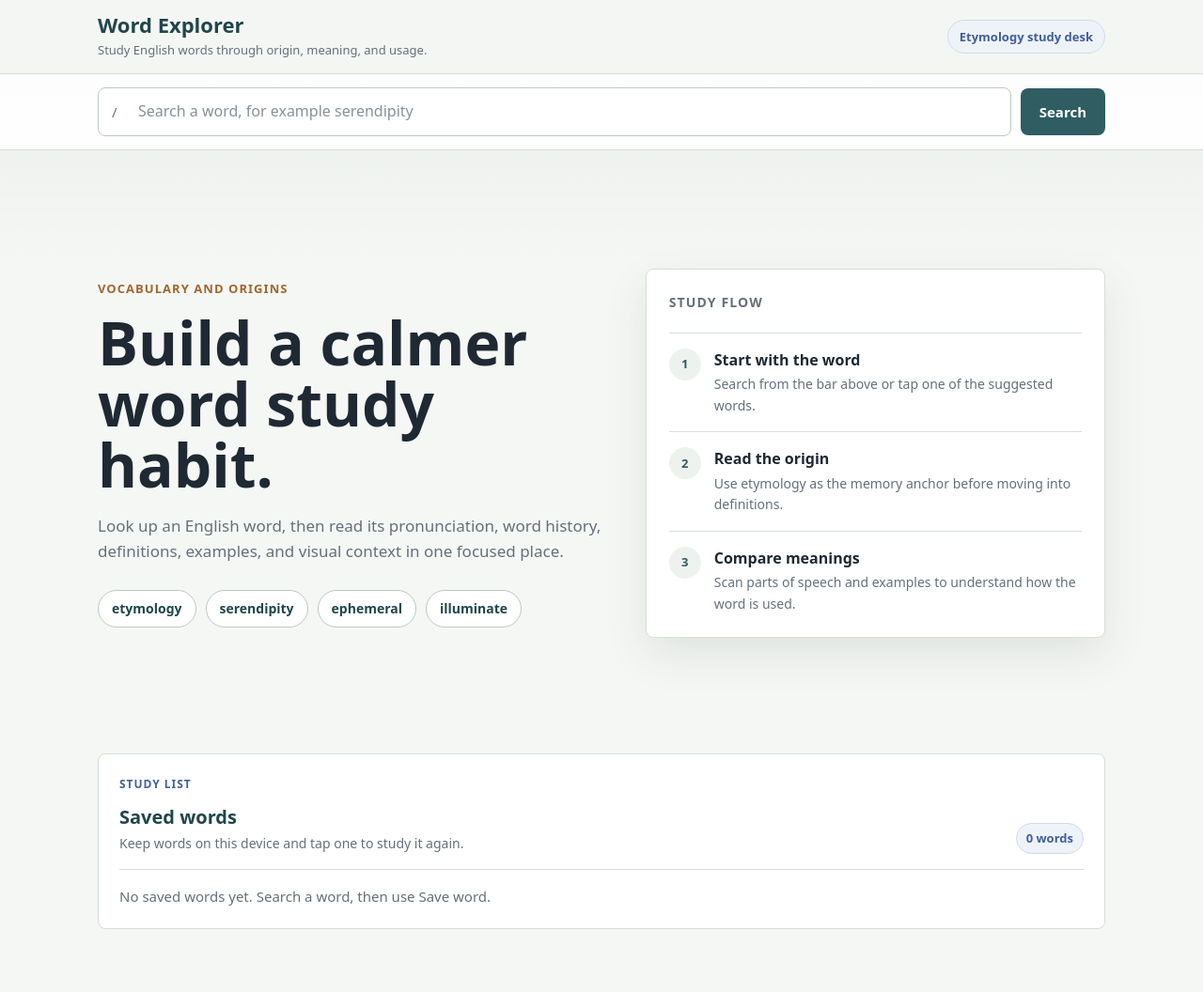
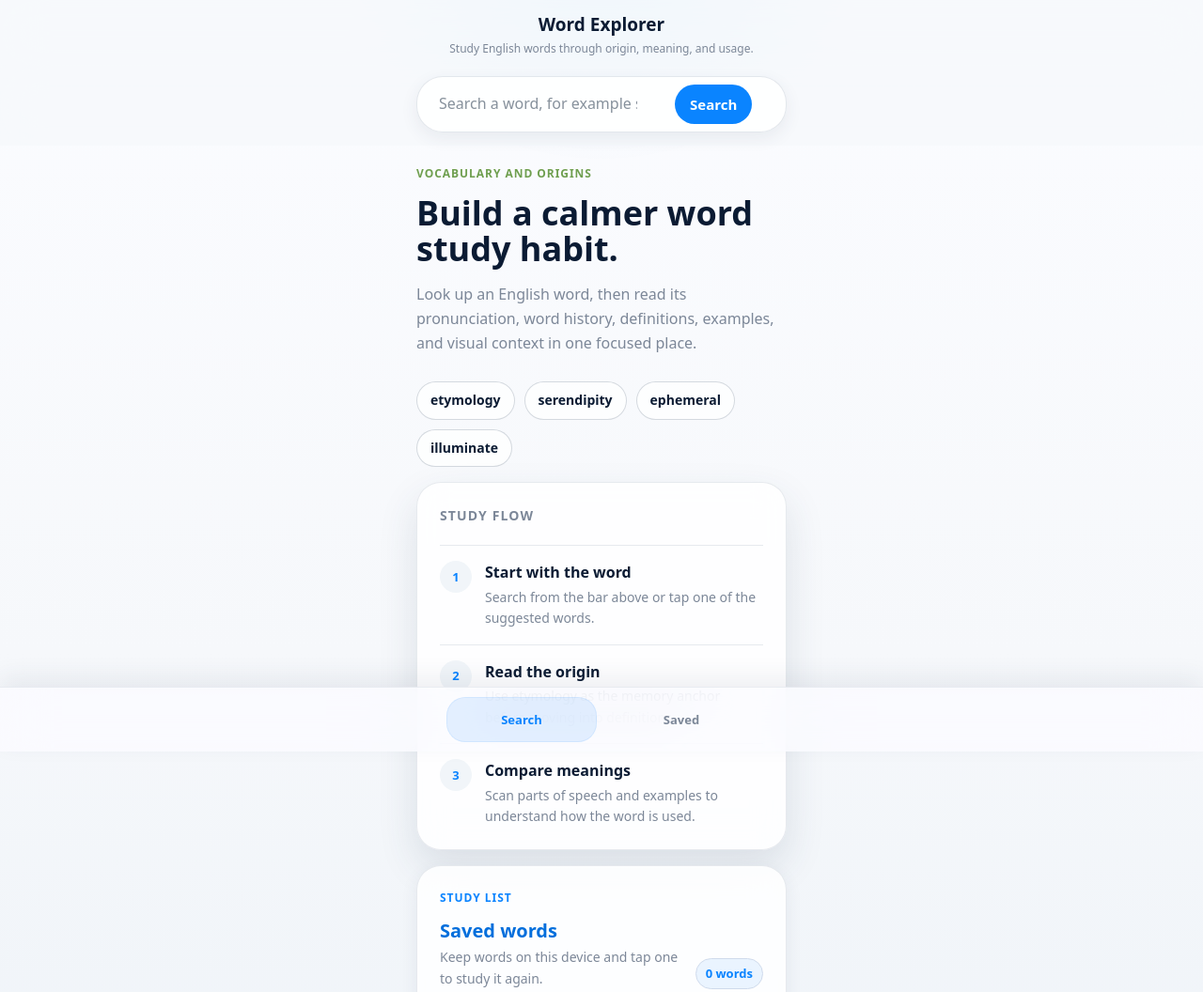
Before and after one commit to yukiakatsuka/vocab-etymology, a plain HTML site: page index.html in a window 1280 px wide. Shown: the top 1056 px of the page at 94% size. Before the commit the page ends 1031 px from the top, so only its background shows below. Drawn offline with Linux system fonts and the light colour scheme.

Commit message:
Refine iOS-style study dashboard

```diff
--- a/index.html
+++ b/index.html
@@ -21,23 +21,25 @@
 
     :root {
       color-scheme: light;
-      --bg: #f5f7f4;
-      --surface: #ffffff;
-      --surface-muted: #edf2ee;
-      --surface-blue: #eef3f8;
-      --text: #1f2933;
-      --text-muted: #64707d;
-      --border: #d7ded8;
-      --border-strong: #bdc9c0;
-      --accent: #2f5d62;
-      --accent-strong: #21464a;
-      --accent-blue: #425f9c;
-      --accent-gold: #a1662f;
+      --bg: #f6f8fb;
+      --surface: rgba(255, 255, 255, 0.86);
+      --surface-solid: #ffffff;
+      --surface-muted: #f1f5f9;
+      --surface-blue: #eaf4ff;
+      --text: #0b1b33;
+      --text-muted: #7c8798;
+      --border: rgba(145, 158, 177, 0.22);
+      --border-strong: rgba(125, 139, 157, 0.32);
+      --accent: #0a84ff;
+      --accent-strong: #006edc;
+      --accent-blue: #0a84ff;
+      --accent-gold: #6f9f4f;
       --danger: #b42318;
       --danger-bg: #fff1f0;
-      --shadow: 0 18px 45px rgba(41, 54, 48, 0.10);
-      --radius: 8px;
-      --content: 1120px;
+      --shadow: 0 18px 42px rgba(46, 67, 94, 0.13);
+      --soft-shadow: 0 6px 18px rgba(46, 67, 94, 0.08);
+      --radius: 22px;
+      --content: 430px;
     }
 
     html { min-height: 100%; background: var(--bg); }
@@ -47,7 +49,8 @@
       min-height: 100%;
       font-family: ui-sans-serif, system-ui, -apple-system, BlinkMacSystemFont, "Segoe UI", "Hiragino Sans", sans-serif;
       background:
-        linear-gradient(180deg, rgba(47, 93, 98, 0.07), transparent 280px),
+        radial-gradient(circle at 50% -10%, rgba(10, 132, 255, 0.12), transparent 300px),
+        linear-gradient(180deg, #fbfcff 0%, #f6f8fb 55%, #eef3f8 100%),
         var(--bg);
       color: var(--text);
       line-height: 1.6;
@@ -68,9 +71,9 @@
     }
 
     header {
-      border-bottom: 1px solid var(--border);
-      background: rgba(245, 247, 244, 0.92);
-      backdrop-filter: blur(14px);
+      background: rgba(246, 248, 251, 0.74);
+      backdrop-filter: blur(22px) saturate(1.6);
+      -webkit-backdrop-filter: blur(22px) saturate(1.6);
       position: sticky;
       top: 0;
       z-index: 100;
@@ -79,12 +82,12 @@
     .header-inner {
       max-width: var(--content);
       margin: 0 auto;
-      min-height: 76px;
-      padding: max(14px, env(safe-area-inset-top)) 24px 14px;
+      min-height: 70px;
+      padding: max(16px, env(safe-area-inset-top)) 18px 10px;
       display: flex;
       align-items: center;
-      justify-content: space-between;
-      gap: 18px;
+      justify-content: center;
+      gap: 12px;
     }
 
     .brand {
@@ -92,20 +95,23 @@
     }
 
     .header-title {
-      font-size: 22px;
+      font-size: 19px;
       font-weight: 760;
       letter-spacing: 0;
-      color: var(--accent-strong);
+      color: var(--text);
       line-height: 1.15;
+      text-align: center;
     }
 
     .header-sub {
-      font-size: 13px;
+      font-size: 12px;
       color: var(--text-muted);
       margin-top: 4px;
+      text-align: center;
     }
 
     .header-badge {
+      display: none;
       color: var(--accent-blue);
       background: var(--surface-blue);
       border: 1px solid #cfdaeb;
@@ -117,24 +123,29 @@
     }
 
     #search-bar {
-      border-bottom: 1px solid var(--border);
-      background: rgba(255, 255, 255, 0.88);
+      background: rgba(246, 248, 251, 0.74);
+      backdrop-filter: blur(22px) saturate(1.6);
+      -webkit-backdrop-filter: blur(22px) saturate(1.6);
       position: sticky;
-      top: 76px;
+      top: 70px;
       z-index: 90;
     }
 
     .search-shell {
       max-width: var(--content);
       margin: 0 auto;
-      padding: 14px 24px;
+      padding: 10px 18px 14px;
     }
 
     #search-form {
-      display: grid;
-      grid-template-columns: 1fr auto;
+      display: flex;
       gap: 10px;
       align-items: center;
+      border-radius: 28px;
+      padding: 7px;
+      background: rgba(255, 255, 255, 0.88);
+      border: 1px solid rgba(174, 184, 198, 0.34);
+      box-shadow: var(--soft-shadow);
     }
 
     .search-field {
@@ -143,25 +154,18 @@
     }
 
     .search-icon {
-      position: absolute;
-      left: 15px;
-      top: 50%;
-      transform: translateY(-50%);
-      color: var(--text-muted);
-      font-size: 15px;
-      line-height: 1;
-      pointer-events: none;
+      display: none;
     }
 
     #search-input {
       width: 100%;
-      min-height: 50px;
+      min-height: 42px;
       font-size: 16px;
-      background: var(--surface);
+      background: transparent;
       color: var(--text);
-      border: 1px solid var(--border-strong);
-      border-radius: var(--radius);
-      padding: 12px 16px 12px 42px;
+      border: 0;
+      border-radius: 22px;
+      padding: 9px 10px 9px 16px;
       outline: none;
       -webkit-appearance: none;
       transition: border-color 0.15s ease, box-shadow 0.15s ease;
@@ -170,8 +174,7 @@
     #search-input::placeholder { color: #87919c; }
 
     #search-input:focus {
-      border-color: var(--accent);
-      box-shadow: 0 0 0 4px rgba(47, 93, 98, 0.13);
+      box-shadow: none;
     }
 
     #search-input::-webkit-search-cancel-button {
@@ -184,10 +187,10 @@
     }
 
     #search-btn {
-      min-height: 50px;
+      min-height: 42px;
       border: 0;
-      border-radius: var(--radius);
-      padding: 0 20px;
+      border-radius: 22px;
+      padding: 0 16px;
       background: var(--accent);
       color: #fff;
       font-size: 15px;
@@ -202,15 +205,13 @@
     #content {
       max-width: var(--content);
       margin: 0 auto;
-      padding: 28px 24px calc(env(safe-area-inset-bottom, 0px) + 42px);
+      padding: 20px 18px calc(env(safe-area-inset-bottom, 0px) + 104px);
     }
 
     #empty-state {
-      min-height: calc(100vh - 210px);
       display: grid;
-      grid-template-columns: minmax(0, 1.05fr) minmax(280px, 0.95fr);
-      gap: 42px;
-      align-items: center;
+      gap: 16px;
+      align-items: start;
     }
 
     .empty-copy {
@@ -219,7 +220,7 @@
 
     .kicker {
       color: var(--accent-gold);
-      font-size: 13px;
+      font-size: 12px;
       font-weight: 760;
       letter-spacing: 0.08em;
       text-transform: uppercase;
@@ -228,16 +229,16 @@
 
     .empty-title {
       color: var(--text);
-      font-size: clamp(2.25rem, 5vw, 4.4rem);
-      line-height: 1.02;
-      font-weight: 780;
+      font-size: 36px;
+      line-height: 1.05;
+      font-weight: 790;
       letter-spacing: 0;
       margin: 0 0 18px;
     }
 
     .empty-desc {
       color: var(--text-muted);
-      font-size: 17px;
+      font-size: 16px;
       max-width: 560px;
       margin: 0;
     }
@@ -252,8 +253,8 @@
     .example-chip {
       border: 1px solid var(--border-strong);
       border-radius: 999px;
-      background: var(--surface);
-      color: var(--accent-strong);
+      background: rgba(255, 255, 255, 0.74);
+      color: var(--text);
       padding: 8px 14px;
       font-size: 14px;
       font-weight: 650;
@@ -269,9 +270,11 @@
     .study-panel {
       background: var(--surface);
       border: 1px solid var(--border);
-      border-radius: var(--radius);
+      border-radius: 26px;
       box-shadow: var(--shadow);
       padding: 24px;
+      backdrop-filter: blur(16px) saturate(1.35);
+      -webkit-backdrop-filter: blur(16px) saturate(1.35);
     }
 
     .study-panel-title {
@@ -327,7 +330,7 @@
 
     .skeleton-card {
       background: var(--surface);
-      border-radius: var(--radius);
+      border-radius: 26px;
       padding: 22px;
       border: 1px solid var(--border);
       overflow: hidden;
@@ -369,7 +372,7 @@
     .error-card {
       background: var(--danger-bg);
       border: 1px solid #f3b2ad;
-      border-radius: var(--radius);
+      border-radius: 22px;
       padding: 24px;
     }
 
@@ -399,17 +402,21 @@
 
     #results {
       display: grid;
-      grid-template-columns: minmax(0, 0.78fr) minmax(0, 1.22fr);
-      gap: 18px;
+      grid-template-columns: 1fr;
+      gap: 16px;
       align-items: start;
     }
 
     .result-card {
       background: var(--surface);
       border: 1px solid var(--border);
-      border-radius: var(--radius);
-      padding: 22px;
+      border-radius: 26px;
+      padding: 24px;
       overflow: hidden;
+      box-shadow: var(--soft-shadow);
+      backdrop-filter: blur(18px) saturate(1.45);
+      -webkit-backdrop-filter: blur(18px) saturate(1.45);
+      animation: card-rise 0.42s cubic-bezier(0.2, 0.8, 0.2, 1) both;
     }
 
     .card-label {
@@ -422,18 +429,18 @@
     }
 
     #word-hero {
-      position: sticky;
-      top: 156px;
+      position: relative;
+      top: auto;
       box-shadow: var(--shadow);
     }
 
     .word-title {
-      font-size: clamp(2.3rem, 4.4vw, 3.8rem);
-      font-weight: 780;
+      font-size: clamp(3.1rem, 15vw, 4.5rem);
+      font-weight: 800;
       letter-spacing: 0;
       line-height: 1.04;
-      color: var(--accent-strong);
-      margin: 0 0 10px;
+      color: var(--text);
+      margin: 0 0 6px;
       overflow-wrap: break-word;
       hyphens: auto;
     }
@@ -441,7 +448,7 @@
     .phonetic {
       min-height: 28px;
       color: var(--text-muted);
-      font-size: 17px;
+      font-size: 20px;
       font-style: italic;
       margin-bottom: 18px;
     }
@@ -459,8 +466,8 @@
     .save-btn {
       position: relative;
       min-height: 40px;
-      border-radius: var(--radius);
-      padding: 8px 12px;
+      border-radius: 18px;
+      padding: 9px 14px;
       font-size: 14px;
       font-weight: 700;
       text-decoration: none;
@@ -485,7 +492,7 @@
     .save-btn {
       border: 1px solid var(--border-strong);
       color: var(--accent-strong);
-      background: var(--surface);
+      background: rgba(255, 255, 255, 0.72);
       cursor: pointer;
     }
 
@@ -501,13 +508,13 @@
     .resource-link {
       border: 1px solid var(--border-strong);
       color: var(--accent-strong);
-      background: var(--surface);
+      background: rgba(255, 255, 255, 0.72);
       display: inline-flex;
       align-items: center;
     }
 
     #image-card {
-      margin-top: 18px;
+      margin-top: 16px;
       padding: 0;
       overflow: hidden;
     }
@@ -533,12 +540,12 @@
 
     .result-stack {
       display: grid;
-      gap: 18px;
+      gap: 16px;
     }
 
     .etymology-text {
       font-size: 16px;
-      line-height: 1.8;
+      line-height: 1.72;
       color: var(--text);
       margin: 0;
       max-width: 68ch;
@@ -606,7 +613,7 @@
       content: counter(def);
       width: 30px;
       height: 30px;
-      background: var(--surface-muted);
+      background: rgba(241, 245, 249, 0.9);
       border: 1px solid var(--border);
       border-radius: 50%;
       color: var(--accent);
@@ -637,7 +644,7 @@
     .definition-example::after { content: "\""; }
 
     #saved-panel {
-      margin-top: 24px;
+      margin-top: 16px;
     }
 
     .saved-header {
@@ -729,7 +736,7 @@
     .saved-action {
       position: relative;
       min-height: 36px;
-      border-radius: var(--radius);
+      border-radius: 16px;
       border: 1px solid var(--border-strong);
       background: var(--surface);
       color: var(--accent-strong);
@@ -759,7 +766,8 @@
     .resource-link,
     .save-btn,
     .saved-action,
-    .ios-hint-close {
+    .ios-hint-close,
+    .nav-pill {
       box-shadow: 0 0 0 rgba(47, 93, 98, 0);
       transform: translateY(0) scale(1);
       user-select: none;
@@ -780,6 +788,7 @@
     .save-btn:active,
     .saved-action:active,
     .ios-hint-close:active,
+    .nav-pill:active,
     .is-pressing {
       transform: translateY(2px) scale(0.98);
       box-shadow: 0 2px 6px rgba(47, 93, 98, 0.10) inset;
@@ -792,17 +801,28 @@
     }
 
     .button-burst {
-      animation: button-burst 0.42s ease;
+      animation: button-burst 0.48s cubic-bezier(0.18, 1.35, 0.3, 1);
     }
 
     .save-btn.button-burst {
-      animation: button-burst 0.42s ease, saved-glow 0.72s ease;
+      animation: button-burst 0.48s cubic-bezier(0.18, 1.35, 0.3, 1), saved-glow 0.72s ease;
     }
 
     @keyframes button-burst {
       0% { transform: translateY(2px) scale(0.98); }
-      45% { transform: translateY(-1px) scale(1.025); }
+      55% { transform: translateY(-2px) scale(1.035); }
       100% { transform: translateY(0) scale(1); }
+    }
+
+    @keyframes card-rise {
+      from {
+        opacity: 0;
+        transform: translateY(14px) scale(0.985);
+      }
+      to {
+        opacity: 1;
+        transform: translateY(0) scale(1);
+      }
     }
 
     @keyframes saved-glow {
@@ -873,6 +893,52 @@
       flex-shrink: 0;
     }
 
+    .bottom-nav {
+      position: fixed;
+      left: 0;
+      right: 0;
+      bottom: 0;
+      z-index: 120;
+      padding: 10px 18px calc(env(safe-area-inset-bottom, 0px) + 10px);
+      background: rgba(251, 252, 255, 0.78);
+      border-top: 1px solid rgba(145, 158, 177, 0.18);
+      backdrop-filter: blur(24px) saturate(1.7);
+      -webkit-backdrop-filter: blur(24px) saturate(1.7);
+      box-shadow: 0 -10px 26px rgba(46, 67, 94, 0.08);
+    }
+
+    .bottom-nav-inner {
+      max-width: 330px;
+      margin: 0 auto;
+      display: grid;
+      grid-template-columns: repeat(2, 1fr);
+      gap: 10px;
+    }
+
+    .nav-pill {
+      min-height: 48px;
+      border: 0;
+      border-radius: 20px;
+      background: transparent;
+      color: var(--text-muted);
+      font-size: 13px;
+      font-weight: 720;
+      text-decoration: none;
+      display: grid;
+      place-items: center;
+      transition:
+        color 0.15s ease,
+        background 0.15s ease,
+        box-shadow 0.15s ease,
+        transform 0.24s cubic-bezier(0.2, 0.8, 0.2, 1);
+    }
+
+    .nav-pill.active {
+      color: var(--accent);
+      background: rgba(10, 132, 255, 0.10);
+      box-shadow: inset 0 0 0 1px rgba(10, 132, 255, 0.08);
+    }
+
     [hidden] { display: none !important; }
 
     @media (max-width: 820px) {
@@ -881,8 +947,6 @@
         padding-left: 18px;
         padding-right: 18px;
       }
-
-      .header-badge { display: none; }
 
       #search-bar { top: 70px; }
 
@@ -893,7 +957,6 @@
       }
 
       #empty-state {
-        grid-template-columns: 1fr;
         gap: 26px;
         align-items: start;
         min-height: auto;
@@ -927,16 +990,8 @@
       .header-title { font-size: 20px; }
       .header-sub { font-size: 12px; }
 
-      #search-form {
-        grid-template-columns: 1fr;
-      }
-
-      #search-btn {
-        width: 100%;
-      }
-
       .empty-title {
-        font-size: 2.35rem;
+        font-size: 2.45rem;
       }
 
       .example-words {
@@ -978,7 +1033,7 @@
   <div class="search-shell">
     <form id="search-form" autocomplete="off">
       <div class="search-field">
-        <span class="search-icon" aria-hidden="true">/</span>
+        <span class="search-icon" aria-hidden="true">⌕</span>
         <input
           id="search-input"
           type="search"
@@ -1116,6 +1171,13 @@
   <button class="ios-hint-close" id="ios-hint-close" aria-label="Dismiss">x</button>
 </div>
 
-<script src="main.js?v=6"></script>
+<nav class="bottom-nav" aria-label="App sections">
+  <div class="bottom-nav-inner">
+    <a class="nav-pill active" href="#search-bar">Search</a>
+    <a class="nav-pill" href="#saved-panel">Saved</a>
+  </div>
+</nav>
+
+<script src="main.js?v=7"></script>
 </body>
 </html>
--- a/main.js
+++ b/main.js
@@ -30,6 +30,7 @@ const savedEmpty = $('saved-empty');
 const savedList = $('saved-list');
 const iosHint = $('ios-hint');
 const iosHintClose = $('ios-hint-close');
+const navPills = Array.from(document.querySelectorAll('.nav-pill'));
 
 const SAVED_WORDS_KEY = 'word-explorer-saved-words';
 
@@ -168,24 +169,45 @@ function pulseButton(button) {
 
 function setupPressEffects() {
   document.addEventListener('pointerdown', event => {
-    const target = event.target.closest('button, .resource-link');
+    const target = event.target.closest('button, .resource-link, .nav-pill');
     if (!target) return;
     target.classList.add('is-pressing');
   });
 
   for (const eventName of ['pointerup', 'pointercancel', 'pointerleave']) {
     document.addEventListener(eventName, event => {
-      const target = event.target.closest('button, .resource-link');
+      const target = event.target.closest('button, .resource-link, .nav-pill');
       if (!target) return;
       target.classList.remove('is-pressing');
     });
   }
 
   document.addEventListener('click', event => {
-    const target = event.target.closest('button, .resource-link');
+    const target = event.target.closest('button, .resource-link, .nav-pill');
     if (!target) return;
     pulseButton(target);
   });
+}
+
+function setupBottomNav() {
+  const updateActiveNav = () => {
+    const savedTop = $('saved-panel').getBoundingClientRect().top;
+    const activeHash = savedTop < window.innerHeight * 0.64 ? '#saved-panel' : '#search-bar';
+
+    navPills.forEach(pill => {
+      pill.classList.toggle('active', pill.getAttribute('href') === activeHash);
+    });
+  };
+
+  navPills.forEach(pill => {
+    pill.addEventListener('click', () => {
+      navPills.forEach(item => item.classList.remove('active'));
+      pill.classList.add('active');
+    });
+  });
+
+  window.addEventListener('scroll', updateActiveNav, { passive: true });
+  updateActiveNav();
 }
 
 function loadSavedWords() {
@@ -430,4 +452,5 @@ if ('serviceWorker' in navigator) {
 }
 
 setupPressEffects();
+setupBottomNav();
 renderSavedWords();
--- a/sw.js
+++ b/sw.js
@@ -1,4 +1,4 @@
-const CACHE = 'vocab-etymology-v6';
+const CACHE = 'vocab-etymology-v7';
 const SHELL = [
   './index.html',
   './main.js',
```
Also changed, not shown: 1 other file.
